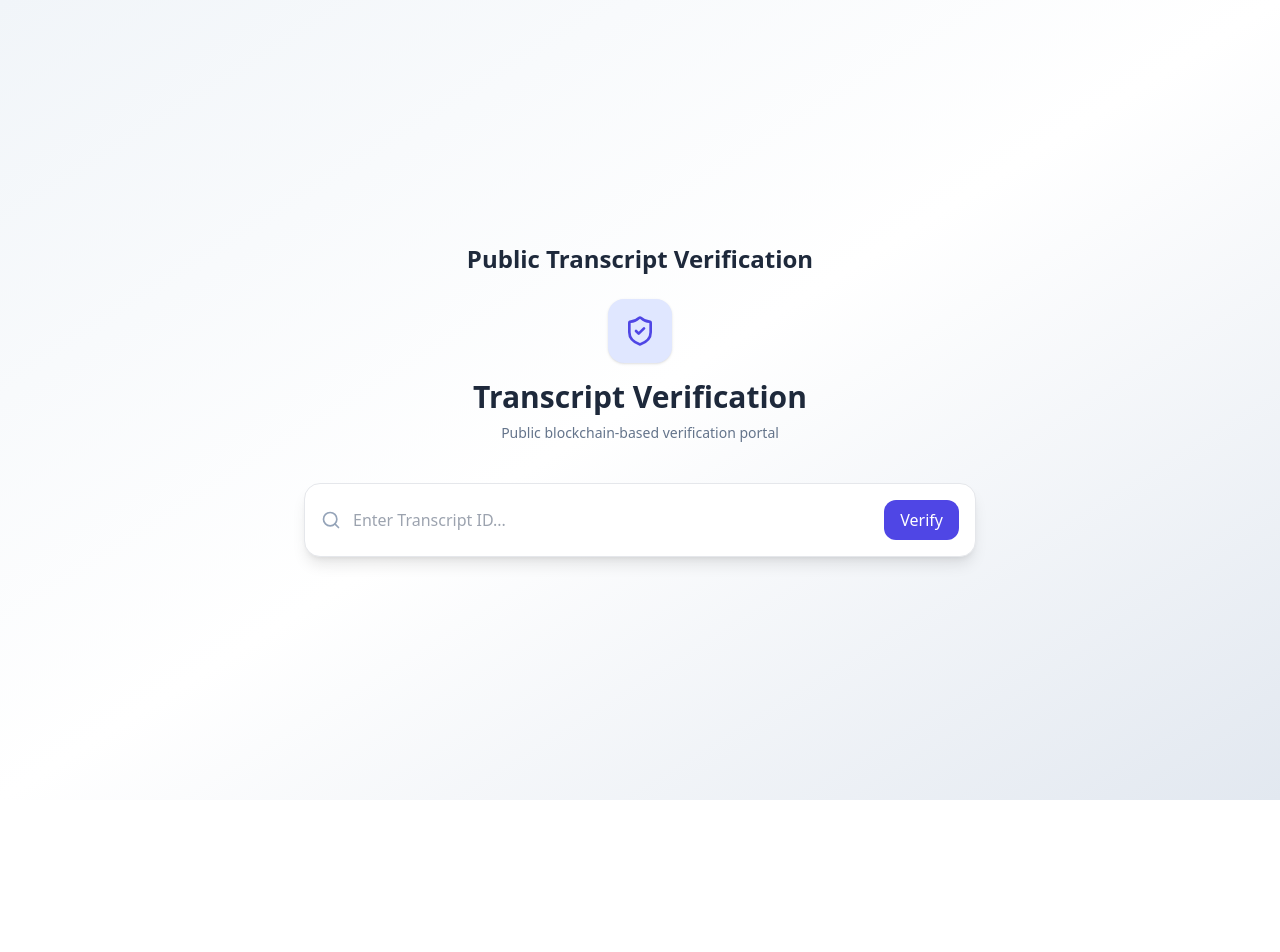
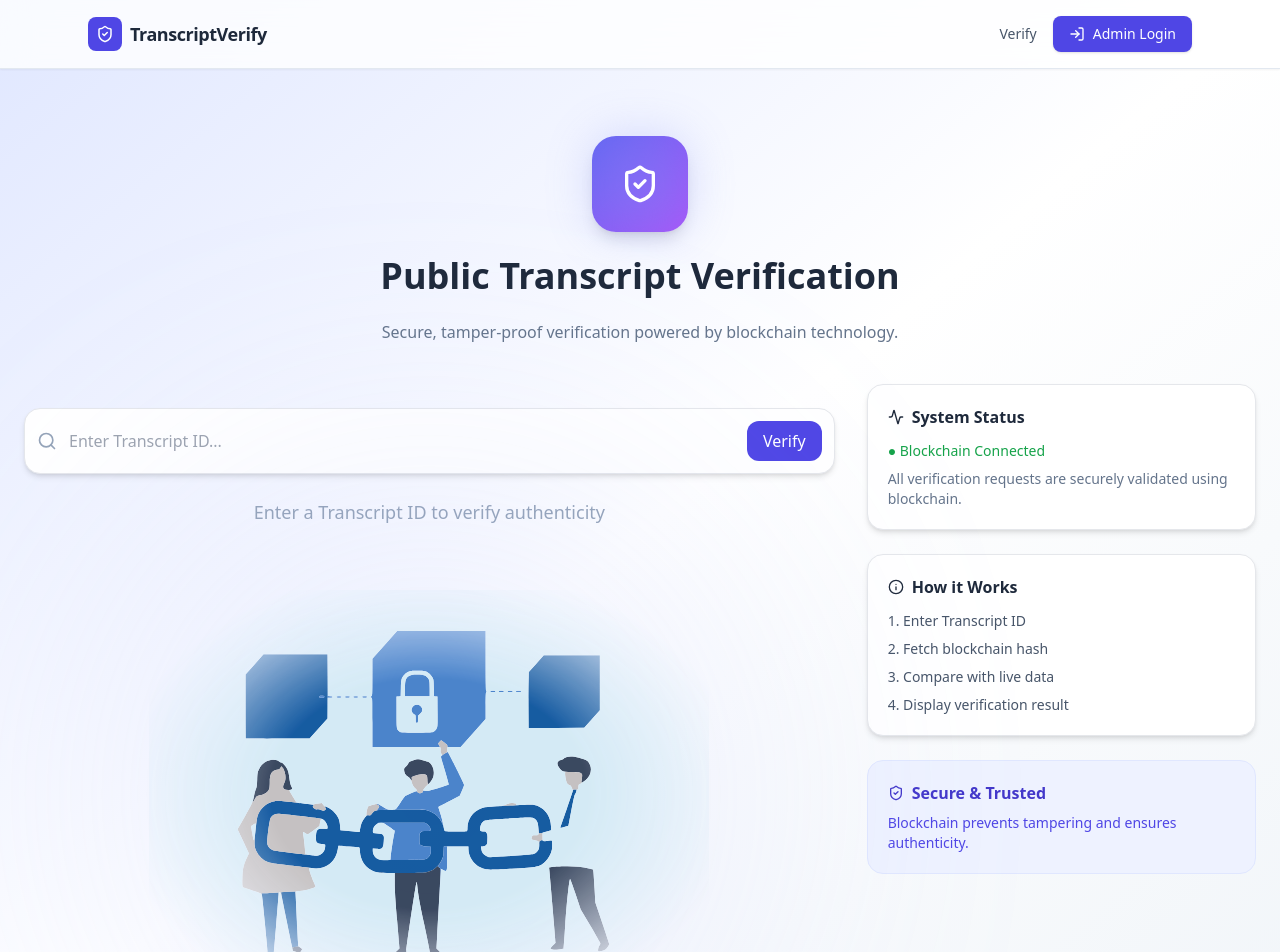
Before and after one commit to Sameetha987/TranscriptIssuanceSystem, a React (Vite) app in the folder frontend/transcript-frontend/: page /verify in a window 1280 px wide. Shown: the top 952 px of the page. Before the commit the page ends 800 px from the top, so only its background shows below. Built offline with nearby package versions, Linux system fonts and the light colour scheme.

Commit message:
feat: Enhanced Public verifier Page and Improved Admin login UI

```diff
--- a/frontend/transcript-frontend/src/components/verifier/HeroSection.jsx
+++ b/frontend/transcript-frontend/src/components/verifier/HeroSection.jsx
@@ -2,20 +2,27 @@ import { ShieldCheck } from "lucide-react";
 
 const HeroSection = () => {
   return (
-    <div className="text-center mb-10">
+    <div className="text-center space-y-6 mt-10">
 
-      <div className="flex justify-center mb-4">
-        <div className="bg-indigo-100 p-4 rounded-2xl shadow">
-          <ShieldCheck className="text-indigo-600" size={32} />
-        </div>
+      {/* ICON */}
+      <div className="relative w-24 h-24 mx-auto flex items-center justify-center rounded-3xl bg-gradient-to-br from-indigo-500 to-purple-500 shadow-lg">
+
+        {/* Glow effect */}
+        <div className="absolute inset-0 rounded-3xl blur-xl bg-indigo-400 opacity-30"></div>
+
+        {/* Icon */}
+        <ShieldCheck className="text-white relative z-10" size={40} />
+
       </div>
 
-      <h1 className="text-3xl font-bold text-slate-800">
-        Transcript Verification
+      {/* TITLE */}
+      <h1 className="text-3xl md:text-4xl font-bold text-slate-800">
+        Public Transcript Verification
       </h1>
 
-      <p className="text-slate-500 mt-2 text-sm">
-        Public blockchain-based verification portal
+      {/* SUBTEXT */}
+      <p className="text-slate-500 max-w-2xl mx-auto">
+        Secure, tamper-proof verification powered by blockchain technology.
       </p>
 
     </div>
--- /dev/null
+++ b/frontend/transcript-frontend/src/components/verifier/Navbar.jsx
@@ -0,0 +1,53 @@
+import { useNavigate } from "react-router-dom";
+import { LogIn, ShieldCheck } from "lucide-react";
+
+const Navbar = () => {
+  const navigate = useNavigate();
+
+  return (
+    <div className="fixed top-0 left-0 w-full z-50 backdrop-blur-lg bg-white/80 border-b border-slate-200 shadow-sm transition-all duration-300">
+
+      <div className="max-w-6xl mx-auto px-6 py-4 flex items-center justify-between">
+
+        {/* LOGO */}
+        <div
+          onClick={() => navigate("/")}
+          className="flex items-center gap-2 cursor-pointer group"
+        >
+          <div className="bg-indigo-600 text-white p-2 rounded-lg group-hover:scale-105 transition">
+            <ShieldCheck size={18} />
+          </div>
+
+          <span className="font-bold text-slate-800 text-lg tracking-tight">
+            TranscriptVerify
+          </span>
+        </div>
+
+        {/* RIGHT SIDE */}
+        <div className="flex items-center gap-4">
+
+          {/* VERIFY BUTTON */}
+          <button
+            onClick={() => navigate("/verify")}
+            className="text-sm font-medium text-slate-600 hover:text-indigo-600 transition"
+          >
+            Verify
+          </button>
+
+          {/* ADMIN LOGIN */}
+          <button
+            onClick={() => navigate("/login")}
+            className="flex items-center gap-2 px-4 py-2 text-sm font-medium bg-indigo-600 text-white rounded-lg shadow hover:bg-indigo-700 transition"
+          >
+            <LogIn size={16} />
+            Admin Login
+          </button>
+
+        </div>
+
+      </div>
+    </div>
+  );
+};
+
+export default Navbar;
--- a/frontend/transcript-frontend/src/components/verifier/SearchBar.jsx
+++ b/frontend/transcript-frontend/src/components/verifier/SearchBar.jsx
@@ -7,16 +7,16 @@ const SearchBar = ({
   loading
 }) => {
   return (
-    <div className="bg-white shadow-lg rounded-2xl p-4 flex items-center gap-3 border">
+    <div className="bg-white shadow-md hover:shadow-lg transition rounded-2xl p-3 flex items-center gap-3 border">
 
       <Search className="text-slate-400" size={20} />
 
       <input
-        type="number"
+        type="text"
         placeholder="Enter Transcript ID..."
         value={id}
         onChange={(e) => setId(e.target.value)}
-        onKeyDown={(e) => e.key === "Enter" && onSearch()}
+        onKeyDown={(e) => e.key === "Enter" && onSearch(id)}
         className="flex-1 outline-none text-slate-700"
       />
 
@@ -27,7 +27,7 @@ const SearchBar = ({
       )}
 
       <button
-        onClick={onSearch}
+        onClick={() => onSearch(id)}
         disabled={loading}
         className="bg-indigo-600 text-white px-4 py-2 rounded-xl hover:bg-indigo-700 transition"
       >
--- a/frontend/transcript-frontend/src/components/verifier/VerifyResultCard.jsx
+++ b/frontend/transcript-frontend/src/components/verifier/VerifyResultCard.jsx
@@ -17,7 +17,7 @@ const VerifyResultCard = ({ data }) => {
   };
 
   return (
-    <div className="mt-8 bg-white rounded-2xl shadow-xl border p-6 space-y-6">
+    <div className="mt-8 bg-white rounded-2xl shadow-2xl border p-6 space-y-6 ring-1 ring-indigo-100">
 
       {/* HEADER */}
       <div className="flex items-center justify-between">
@@ -32,7 +32,7 @@ const VerifyResultCard = ({ data }) => {
 
         {/* EMAIL */}
         <div className="flex items-center gap-3 bg-slate-50 p-4 rounded-xl border">
-          <Mail className="text-indigo-600" size={18} />
+          <Mail className="text-indigo-600" size={28} />
           <div>
             <p className="text-xs text-slate-500">Student Email</p>
             <p className="text-sm font-medium text-slate-800">
--- a/frontend/transcript-frontend/src/features/admin/AdminLogin.jsx
+++ b/frontend/transcript-frontend/src/features/admin/AdminLogin.jsx
@@ -1,5 +1,6 @@
 import { useState, useContext } from "react";
 import { useNavigate } from "react-router-dom";
+import { ShieldCheck } from "lucide-react";
 import axios from "../../api/axios";
 import { AuthContext } from "../../store/AuthContext";
 
@@ -15,41 +16,85 @@ const AdminLogin = () => {
         username,
         password,
       });
+
       if (!response.data.success) {
         alert(response.data.message);
         return;
       }
+
       const token = response.data.data;
       login(token, "ADMIN");
       navigate("/admin");
+
     } catch (error) {
-        console.error(error);
-        alert("Login failed");
-      }
+      console.error(error);
+      alert("Login failed");
+    }
   };
 
   return (
-    <div className="min-h-screen flex">
+    <div className="min-h-screen flex overflow-hidden">
 
-      {/* Left Branding Panel */}
-      <div className="hidden md:flex w-1/2 bg-slate-900 text-white flex-col justify-center px-16">
+      {/* LEFT SIDE */}
+      <div className="hidden md:flex w-1/2 relative items-center justify-center bg-gradient-to-br from-[#0a0a14] via-[#1e1b4b] to-[#312e81] text-white overflow-hidden">
 
-        <h1 className="text-4xl font-bold mb-6 leading-tight">
-          University Transcript System
-        </h1>
+        {/* ANIMATED GLOW BACKGROUND */}
+        <div className="absolute w-[500px] h-[500px] bg-indigo-500/30 blur-[140px] top-[-120px] left-[-120px] rounded-full animate-glow"></div>
+        <div className="absolute w-[400px] h-[400px] bg-purple-500/20 blur-[120px] bottom-[-100px] right-[-100px] rounded-full animate-glow"></div>
 
-        <p className="text-slate-300 text-lg mb-8">
-          Secure • Blockchain Verified • Tamper Proof
-        </p>
+        {/* CONTENT */}
+        <div className="relative z-10 flex flex-col items-center text-center px-10 max-w-xl">
 
-        <div className="h-1 w-24 bg-emerald-500 rounded"></div>
+          {/* ICON (FLOATING) */}
+          <div className="w-20 h-20 mb-8 flex items-center justify-center rounded-3xl bg-white/10 backdrop-blur-xl border border-white/20 shadow-lg ">
+            <ShieldCheck size={38} />
+          </div>
 
+          {/* TITLE */}
+          <h1 className="text-5xl font-bold leading-tight mb-4 tracking-tight">
+            Transcript Verification Platform
+          </h1>
+
+          {/* SUBTEXT */}
+          <p className="text-slate-300 text-lg mb-10 max-w-md">
+            Secure, blockchain-backed academic verification with zero tampering.
+          </p>
+
+          {/* IMAGE WITH PERFECT BLEND + FLOAT */}
+          <div className="relative flex justify-center items-center w-full">
+
+            <img
+              src="/verify-illustration.svg"
+              alt="Verification Illustration"
+              className="w-[560px] md:w-[680px] object-contain opacity-95 animate-float transition duration-700 hover:scale-105"
+              style={{
+                WebkitMaskImage: `
+                  radial-gradient(circle at center, rgba(0,0,0,1) 35%, rgba(0,0,0,0) 75%),
+                  linear-gradient(to bottom, rgba(0,0,0,1), rgba(0,0,0,0)),
+                  linear-gradient(to top, rgba(0,0,0,1), rgba(0,0,0,0))
+                `,
+                WebkitMaskComposite: "destination-in",
+                maskImage: `
+                  radial-gradient(circle at center, rgba(0,0,0,1) 35%, rgba(0,0,0,0) 75%),
+                  linear-gradient(to bottom, rgba(0,0,0,1), rgba(0,0,0,0)),
+                  linear-gradient(to top, rgba(0,0,0,1), rgba(0,0,0,0))
+                `
+              }}
+            />
+
+          </div>
+
+        </div>
       </div>
 
-      {/* Right Login Form */}
-      <div className="flex flex-1 items-center justify-center bg-white">
+      {/* RIGHT SIDE */}
+      <div className="flex flex-1 items-center justify-center bg-gradient-to-br from-slate-100 via-white to-indigo-100 relative">
 
-        <div className="w-full max-w-md p-10 border border-gray-200 rounded-2xl shadow-xl">
+        {/* BACKGROUND GLOW */}
+        <div className="absolute w-[400px] h-[400px] bg-indigo-300/30 blur-[120px] rounded-full"></div>
+
+        {/* LOGIN CARD */}
+        <div className="relative z-10 w-full max-w-md p-10 rounded-3xl bg-white/70 backdrop-blur-xl border border-white/40 shadow-2xl">
 
           <h2 className="text-2xl font-semibold text-slate-800 mb-8 text-center">
             Admin Login
@@ -57,30 +102,31 @@ const AdminLogin = () => {
 
           <div className="space-y-6">
 
+            {/* USERNAME */}
             <div>
-              <label className="text-sm font-medium text-slate-600">
-                Username
-              </label>
+              <label className="text-sm text-slate-600">Username</label>
               <input
-                className="mt-1 w-full p-3 border border-gray-300 rounded-lg focus:outline-none focus:ring-2 focus:ring-blue-700 transition"
+                value={username}
                 onChange={(e) => setUsername(e.target.value)}
+                className="mt-1 w-full p-3 rounded-xl bg-white/80 border border-gray-300 focus:outline-none focus:ring-2 focus:ring-indigo-500 transition"
               />
             </div>
 
+            {/* PASSWORD */}
             <div>
-              <label className="text-sm font-medium text-slate-600">
-                Password
-              </label>
+              <label className="text-sm text-slate-600">Password</label>
               <input
                 type="password"
-                className="mt-1 w-full p-3 border border-gray-300 rounded-lg focus:outline-none focus:ring-2 focus:ring-blue-700 transition"
+                value={password}
                 onChange={(e) => setPassword(e.target.value)}
+                className="mt-1 w-full p-3 rounded-xl bg-white/80 border border-gray-300 focus:outline-none focus:ring-2 focus:ring-indigo-500 transition"
               />
             </div>
 
+            {/* BUTTON */}
             <button
               onClick={handleLogin}
-              className="w-full bg-blue-800 hover:bg-blue-900 transition text-white p-3 rounded-lg font-medium"
+              className="w-full bg-gradient-to-r from-[#3730a3] to-[#312e81] hover:scale-[1.02] active:scale-[0.98] transition text-white p-3 rounded-xl font-medium shadow-lg"
             >
               Sign In
             </button>
@@ -88,7 +134,6 @@ const AdminLogin = () => {
           </div>
 
         </div>
-
       </div>
     </div>
   );
--- a/frontend/transcript-frontend/src/features/verifier/PublicLanding.jsx
+++ b/frontend/transcript-frontend/src/features/verifier/PublicLanding.jsx
@@ -2,6 +2,7 @@ import LandingHero from "../../components/verifier/LandingHero";
 import Features from "../../components/verifier/Features";
 import HowItWorks from "../../components/verifier/HowItWorks";
 import CTASection from "../../components/verifier/CTASection";
+import NavBar from "../../components/verifier/NavBar"
 import { useNavigate } from "react-router-dom";
 
 const PublicLanding = () => {
@@ -9,8 +10,8 @@ const PublicLanding = () => {
   const navigate = useNavigate();
 
   return (
-    <div className="min-h-screen bg-gradient-to-br from-slate-100 via-white to-slate-200 px-6 py-12">
-
+    <div className="min-h-screen bg-gradient-to-br from-slate-100 via-white to-slate-200 pt-20">
+      <NavBar/>
       <div className="max-w-6xl mx-auto space-y-16">
 
         <LandingHero navigate={navigate} />
--- a/frontend/transcript-frontend/src/features/verifier/PublicVerify.jsx
+++ b/frontend/transcript-frontend/src/features/verifier/PublicVerify.jsx
@@ -1,8 +1,10 @@
 import { useState, useEffect } from "react";
+import { Activity, ShieldCheck, Info } from "lucide-react";
 import HeroSection from "../../components/verifier/HeroSection";
 import SearchBar from "../../components/verifier/SearchBar";
 import VerifyResultCard from "../../components/verifier/VerifyResultCard";
 import VerifySkeleton from "../../components/verifier/VerifySkeleton";
+import NavBar from "../../components/verifier/NavBar";
 import axios from "../../api/axios";
 import { useParams } from "react-router-dom";
 import { Share2 } from "lucide-react";
@@ -26,8 +28,7 @@ const PublicVerify = () => {
 
   const handleSearch = async (customId) => {
 
-    const verifyId = customId || inputId;
-
+    const verifyId = (customId || inputId)?.trim();
     if (!verifyId) return;
 
     setLoading(true);
@@ -38,9 +39,7 @@ const PublicVerify = () => {
       const res = await axios.get(
         `/api/v1/transcripts/public/verify/${verifyId}`
       );
-
       setResult(res.data);
-
     } catch (err) {
       setError("Transcript not found or verification failed");
     } finally {
@@ -49,60 +48,116 @@ const PublicVerify = () => {
   };
 
   return (
-    <div className="min-h-screen bg-gradient-to-br from-slate-100 via-white to-slate-200 flex items-center justify-center px-4">
+    <div className="min-h-screen bg-gradient-to-br from-indigo-100 via-white to-slate-100 relative overflow-hidden">
 
-      <div className="w-full max-w-2xl">
+      <NavBar />
 
-        {/* HEADER */}
-        <div className="text-center mb-6 space-y-2">
+      {/* HERO */}
+      <div className="max-w-7xl mx-auto px-6 pt-24 pb-10">
+        <HeroSection />
+      </div>
 
-          <h1 className="text-2xl font-bold text-slate-800">
-            Public Transcript Verification
-          </h1>
+      {/* MAIN GRID */}
+      <div className="max-w-7xl mx-auto px-6 pb-16 grid grid-cols-1 lg:grid-cols-3 gap-8">
 
-          {result && (
-            <button
-              onClick={() => {
-                navigator.clipboard.writeText(
-                  `${window.location.origin}/verify/${result.transcriptId}`
-                );
-                setLinkCopied(true);
-                setTimeout(() => setLinkCopied(false), 1500);
-              }}
-              className="inline-flex items-center gap-2 text-sm text-slate-500 hover:text-indigo-600 transition"
-            >
-              <Share2 size={16} />
-              {linkCopied ? "Link Copied" : "Share Verification Link"}
-            </button>
+        {/* LEFT */}
+        <div className="mt-6 lg:col-span-2 space-y-6">
+
+          <SearchBar
+            id={inputId}
+            setId={setInputId}
+            onSearch={handleSearch}
+            loading={loading}
+          />
+
+          {loading && <VerifySkeleton />}
+
+          {error && (
+            <div className="text-red-600">{error}</div>
+          )}
+
+          {result && <VerifyResultCard data={result} />}
+
+          {/* EMPTY STATE  */}
+          {!result && !loading && !error && (
+            <div className="relative mt-10 flex flex-col items-center">
+
+              {/* TEXT just below search */}
+              <p className="text-lg text-slate-400 mb-6">
+                Enter a Transcript ID to verify authenticity
+              </p>
+
+              {/* IMAGE */}
+              <div className="mt-10 relative flex justify-center items-center">
+
+                {/* Glow background */}
+                <div className="absolute w-[600px] h-[600px] bg-indigo-300 opacity-20 blur-[140px] rounded-full"></div>
+
+                {/* Image */}
+                <img
+                  src="/verify-illustration.svg"
+                  alt="Verification Illustration"
+                  className="relative w-[420px] md:w-[560px] object-contain opacity-95"
+                  style={{
+                    WebkitMaskImage:
+                      "radial-gradient(ellipse at center, rgba(0,0,0,1) 40%, rgba(0,0,0,0) 80%)",
+                    maskImage:
+                      "radial-gradient(ellipse at center, rgba(0,0,0,1) 40%, rgba(0,0,0,0) 80%)"
+                  }}
+                />
+
+              </div>
+
+            </div>
           )}
 
         </div>
 
-        {loading && <VerifySkeleton />}
+        {/* RIGHT */}
+        <div className="space-y-6">
 
-        <HeroSection />
+          {/* SYSTEM STATUS */}
+          <div className="bg-white rounded-2xl shadow-md p-5 border hover:shadow-xl transition">
+            <h3 className="flex items-center gap-2 font-semibold text-slate-800 mb-3">
+              <Activity size={16} /> System Status
+            </h3>
 
-        <SearchBar
-          id={inputId}
-          setId={setInputId}
-          onSearch={handleSearch}
-          loading={loading}
-        />
+            <p className="text-green-600 text-sm font-medium">
+              ● Blockchain Connected
+            </p>
 
-        {/* ERROR */}
-        {error && (
-          <div className="mt-6 text-center text-red-600">
-            {error}
+            <p className="text-slate-500 text-sm mt-2">
+              All verification requests are securely validated using blockchain.
+            </p>
           </div>
-        )}
 
-        {/* RESULT */}
-        {result && (
-          <VerifyResultCard data={result} />
-        )}
+          {/* HOW IT WORKS */}
+          <div className="bg-white rounded-2xl shadow-md p-5 border hover:shadow-xl transition">
+            <h3 className="flex items-center gap-2 font-semibold text-slate-800 mb-3">
+              <Info size={16} /> How it Works
+            </h3>
 
+            <ul className="text-sm text-slate-600 space-y-2">
+              <li>1. Enter Transcript ID</li>
+              <li>2. Fetch blockchain hash</li>
+              <li>3. Compare with live data</li>
+              <li>4. Display verification result</li>
+            </ul>
+          </div>
+
+          {/* TRUST */}
+          <div className="bg-indigo-50 border border-indigo-100 rounded-2xl p-5 hover:shadow-xl transition">
+            <h3 className="flex items-center gap-2 font-semibold text-indigo-700 mb-2">
+              <ShieldCheck size={16} /> Secure & Trusted
+            </h3>
+
+            <p className="text-sm text-indigo-600">
+              Blockchain prevents tampering and ensures authenticity.
+            </p>
+          </div>
+
+        </div>
       </div>
-
     </div>
   );
 };
```
Also changed, not shown: frontend/transcript-frontend/src/index.css (+20 -0 lines), frontend/transcript-frontend/public/verify-illustration.svg (added).
